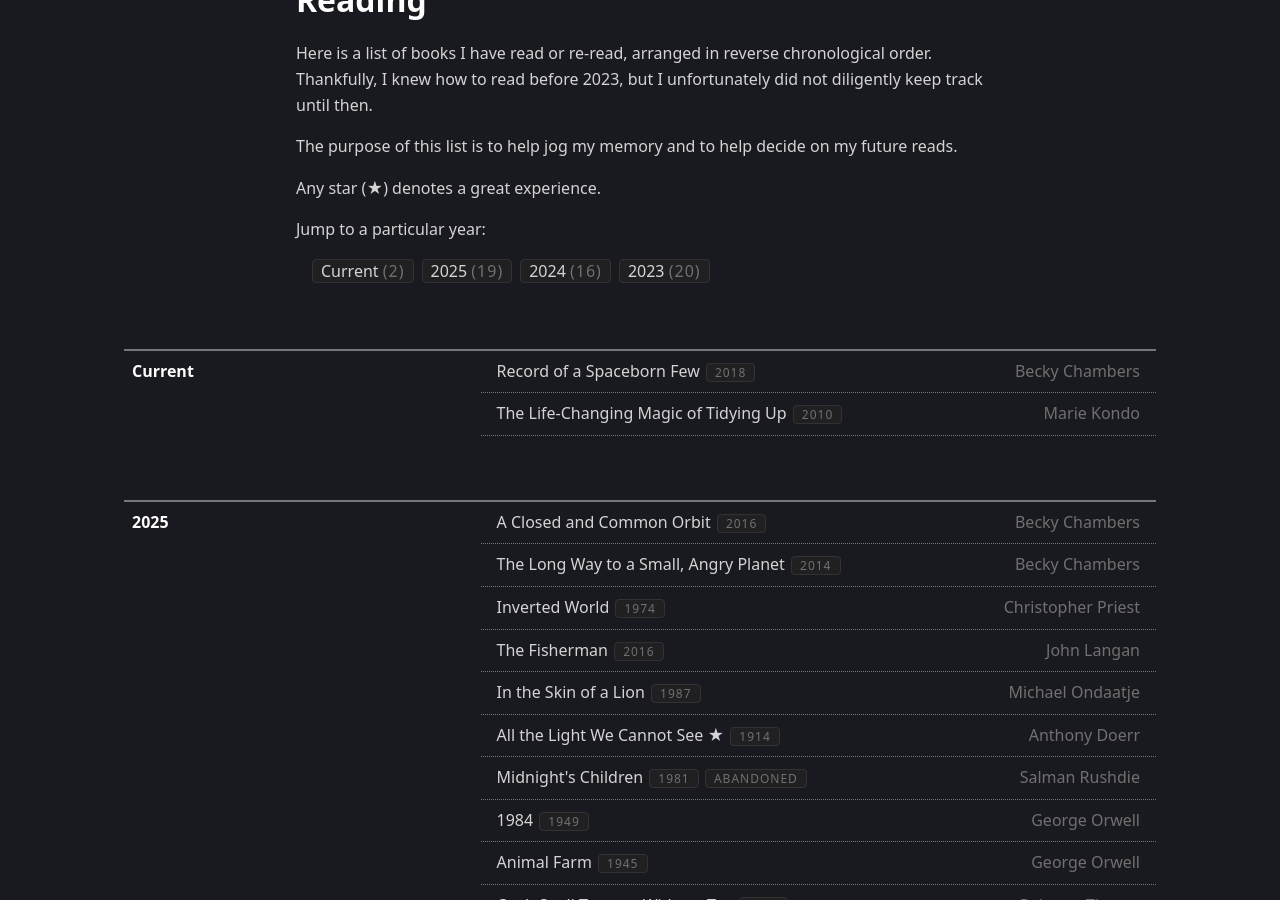
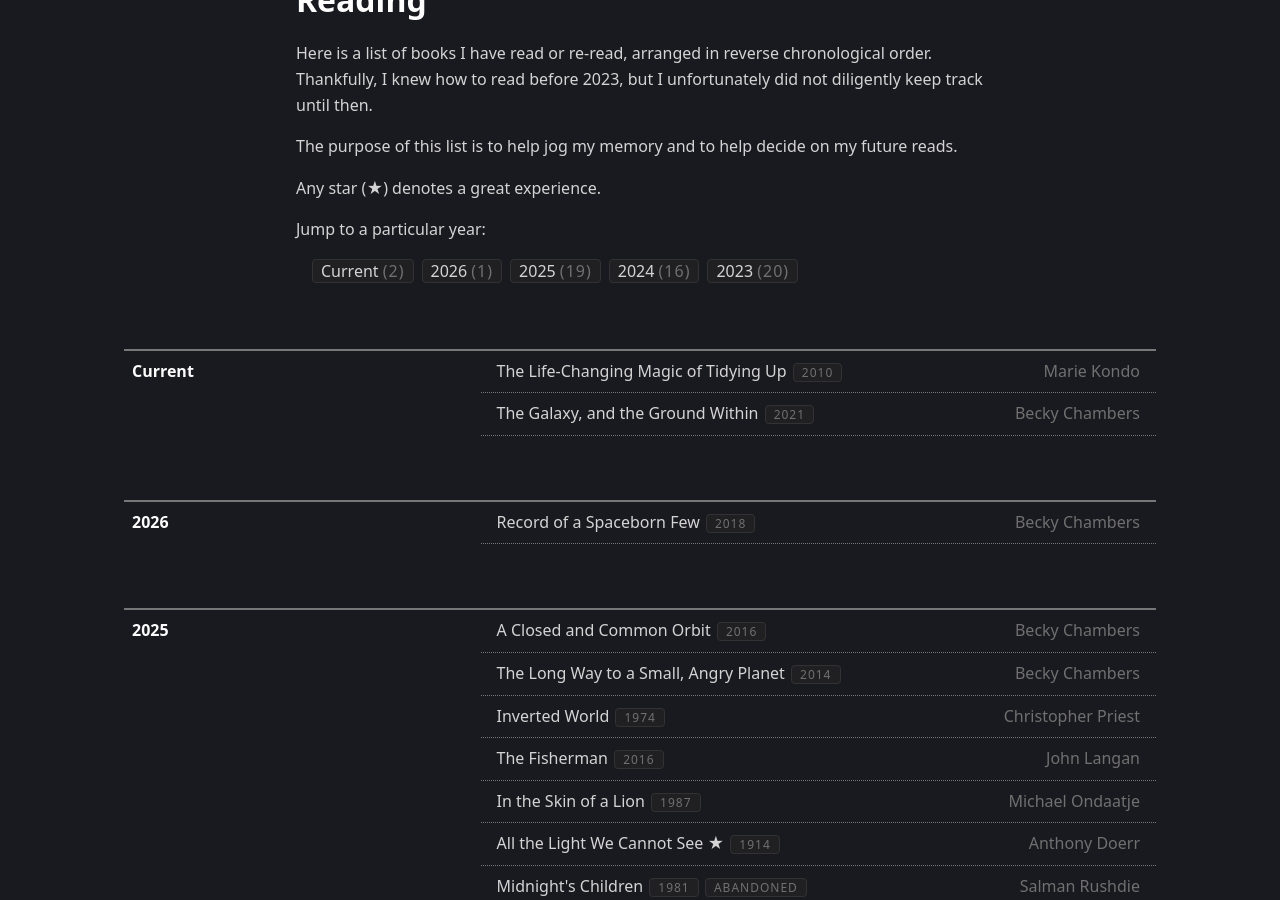
Before and after one commit to KlazHTT/personal-website, a Jekyll site: the page built from pages/reading.md, in a window 1280 px wide and 900 px high, scrolled down 319 px. Built offline with Jekyll 4.4.1, drawn with Linux system fonts in a browser that asks for light colours.

Commit message:
Update reads.yml

```diff
--- a/_data/reads.yml
+++ b/_data/reads.yml
@@ -1,13 +1,19 @@
 - year: Current
+  reads:
+    - title: The Life-Changing Magic of Tidying Up
+      author: Marie Kondo
+      published: 2010
+      status:
+    - title: The Galaxy, and the Ground Within
+      author: Becky Chambers
+      published: 2021
+      status:
+- year: 2026
   reads:
     - title: Record of a Spaceborn Few
       author: Becky Chambers
       published: 2018
-      status:
-    - title: The Life-Changing Magic of Tidying Up
-      author: Marie Kondo
-      published: 2010
-      status:
+      status: Completed
 - year: 2025
   reads:
     - title: A Closed and Common Orbit
```
